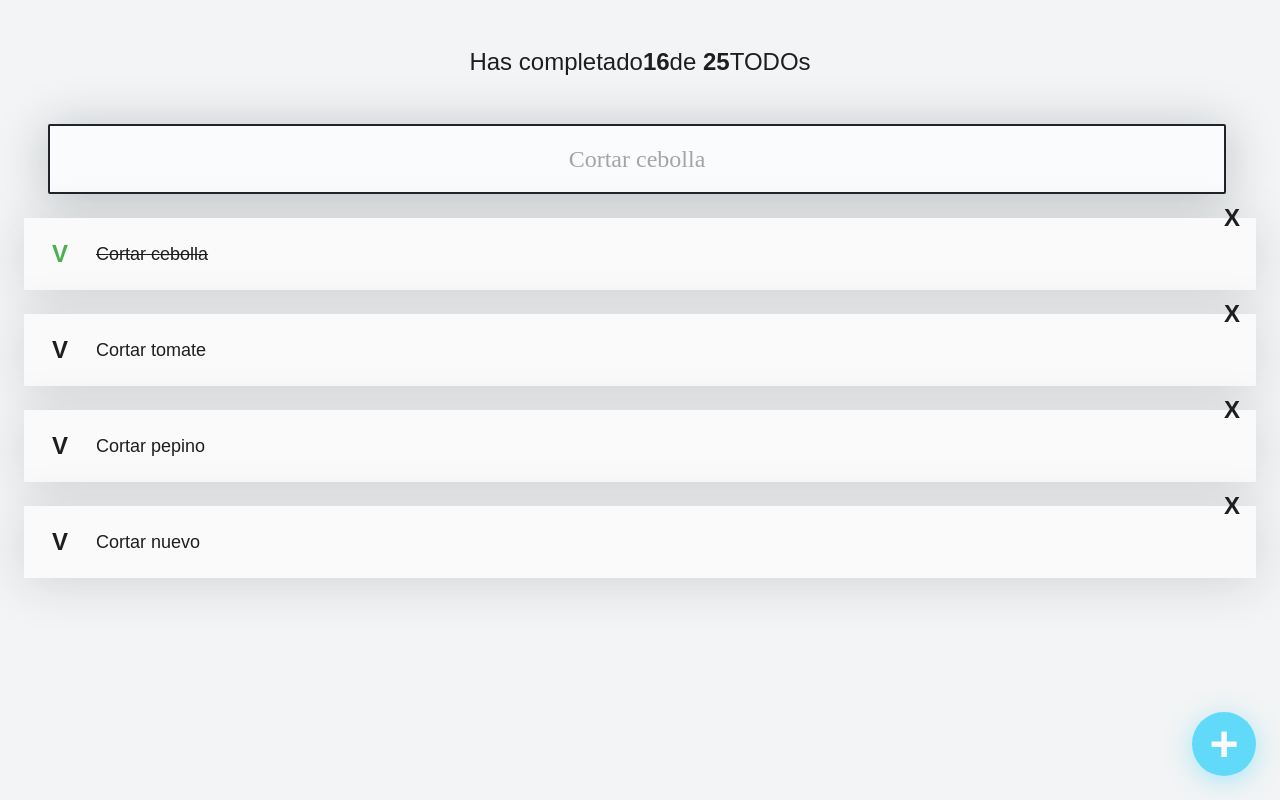
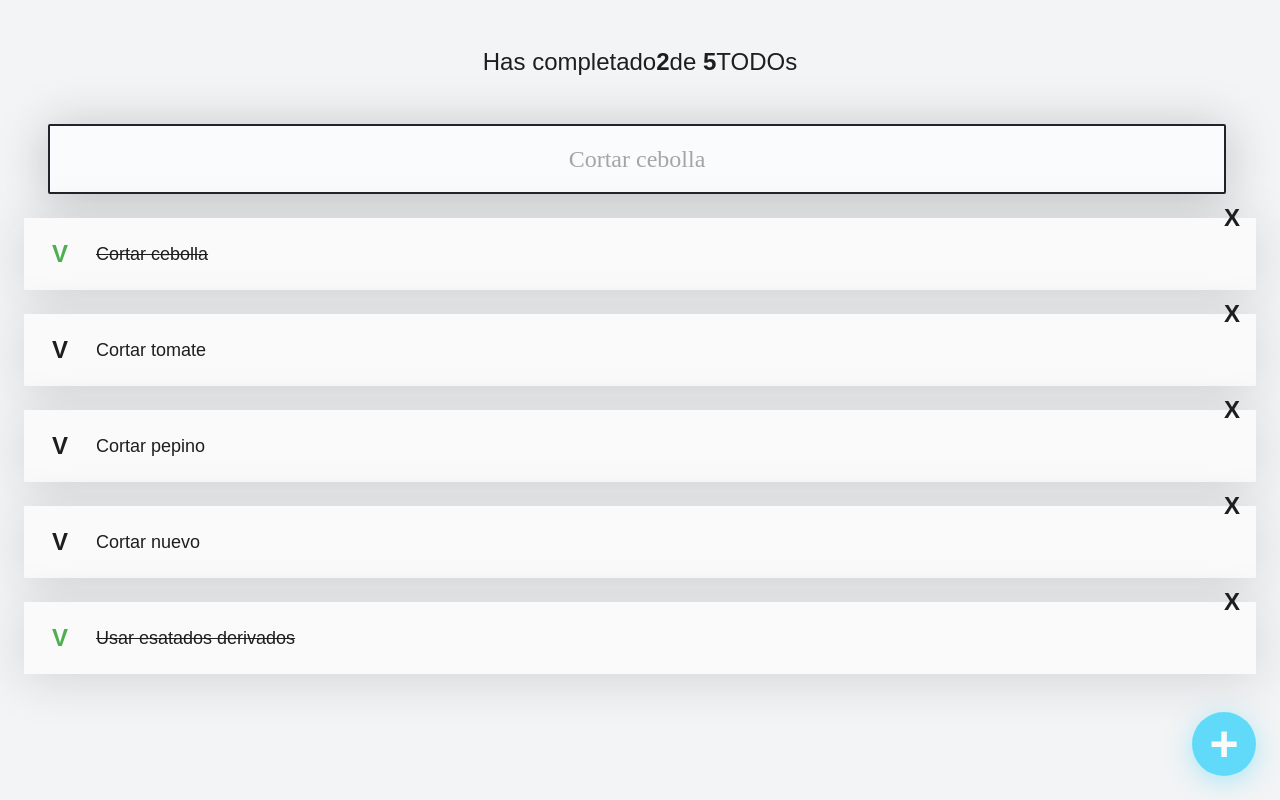
Before and after one commit to JohanaLl/React, a React (Create React App) app in the folder curso/: page / in a window 1280 px wide. Built offline with nearby package versions, Linux system fonts and the light colour scheme.

Commit message:
Comunicación entre componentes y estados derivados

```diff
--- a/curso/src/App.js
+++ b/curso/src/App.js
@@ -1,4 +1,4 @@
-import React from 'react';
+import React, { useState } from 'react';
 import { TodoCounter } from './TodoCounter'
 import { TodoSearch } from './TodoSearch'
 import { TodoList } from './TodoList'
@@ -11,18 +11,35 @@ const defaultTodos = [
   { text: 'Cortar tomate', completed: false },
   { text: 'Cortar pepino', completed: false },
   { text: 'Cortar nuevo', completed: false },
+  { text: 'Usar esatados derivados', completed: true },
 ];
 
 // Single page application, en APP se renderizan todos los componente
 // que componen la application
 function App() {
+  const [todos, setTodos] = useState(defaultTodos);
+  /**searchValue -- estado
+ * setSearchValue -- función modificadora del estado
+ * Valor inicial del estado React.useState('')*/
+  const [searchValue, setSearchValue] = useState('');
+  console.log('Los usuarios buscan todos de ', searchValue);
+
+  const completedTodos = todos.filter(todo => !!todo.completed).length;
+  const totalTodos = todos.length;
+
   return (
     /**React necesita que se envíe una sola etiqueta por componente */
     <>
       {/* Primera parte de la aplicacion */}
-      <TodoCounter completed={16} total={25} />
+      <TodoCounter
+        completed={completedTodos}
+        total={totalTodos}
+      />
       {/* Buscador */}
-      <TodoSearch />
+      <TodoSearch
+        searchValue = {searchValue}
+        setSearchValue = {setSearchValue}
+      />
       {/* Lista de TODOs */}
       <TodoList>
         {defaultTodos.map(todo => (
--- a/curso/src/TodoSearch.js
+++ b/curso/src/TodoSearch.js
@@ -1,22 +1,16 @@
 import React from "react";
 import './TodoSearch.css';
 
-function TodoSearch () {
-    /**searchValue -- estado
-     * setSearchValue -- función modificadora del estado
-     * Valor inicial del estado React.useState('')*/
-    const [searchValue, setSearchValue] = React.useState('');
-    console.log('Los usuarios buscan todos de ', searchValue);
-    /**Cada vez que se cambia el estado de un componente este
-     * vuelve a renderizarse
+function TodoSearch (props) {
+    /**Cada vez que se cambia el estado de un componente este vuelve a renderizarse
      */
     return (
         <input
             placeholder="Cortar cebolla"
             className="TodoSearch"
-            value={searchValue}
+            value={props.searchValue}
             onChange={(event) => {
-                setSearchValue(event.target.value);
+                props.setSearchValue(event.target.value);
             }}
         />
     );
```
